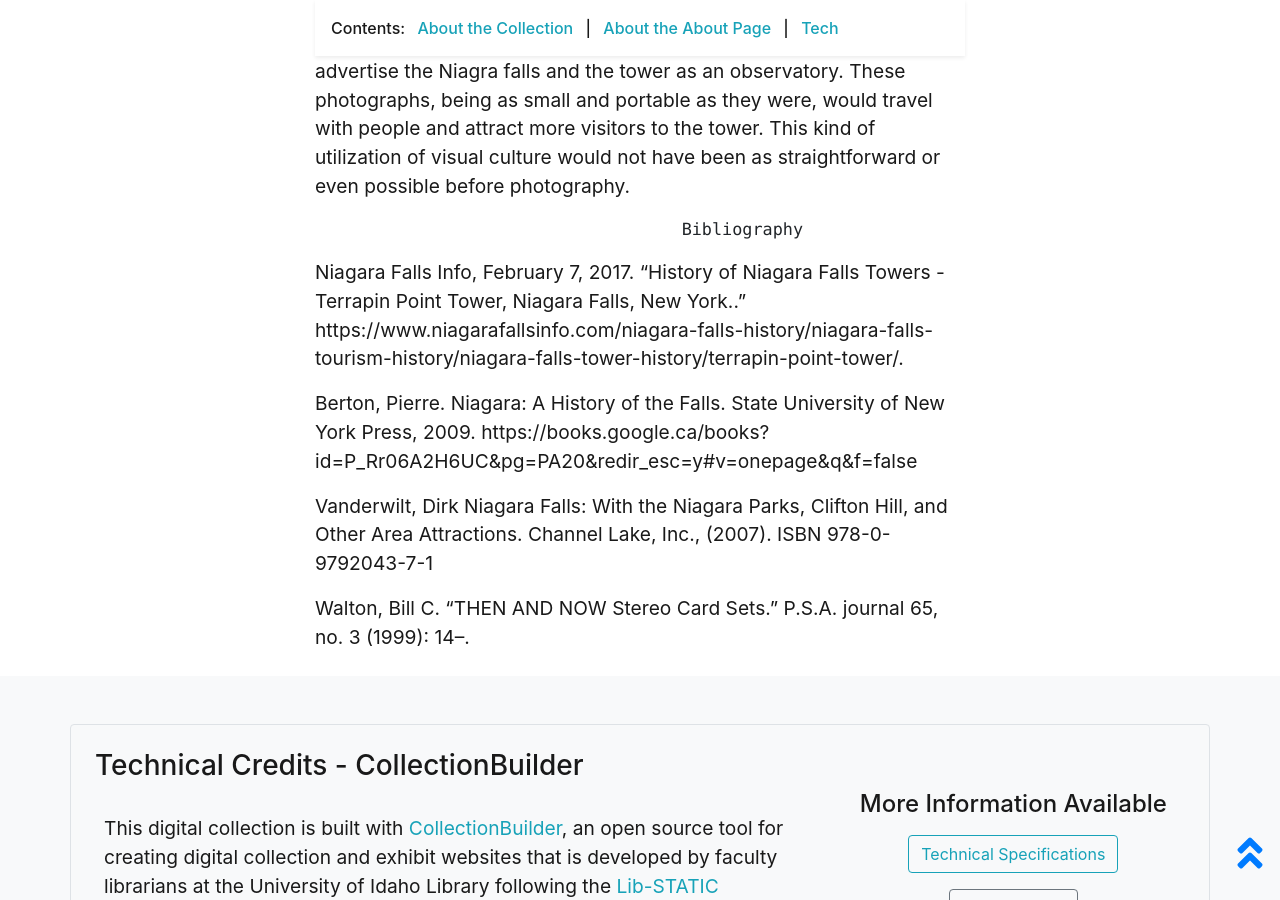
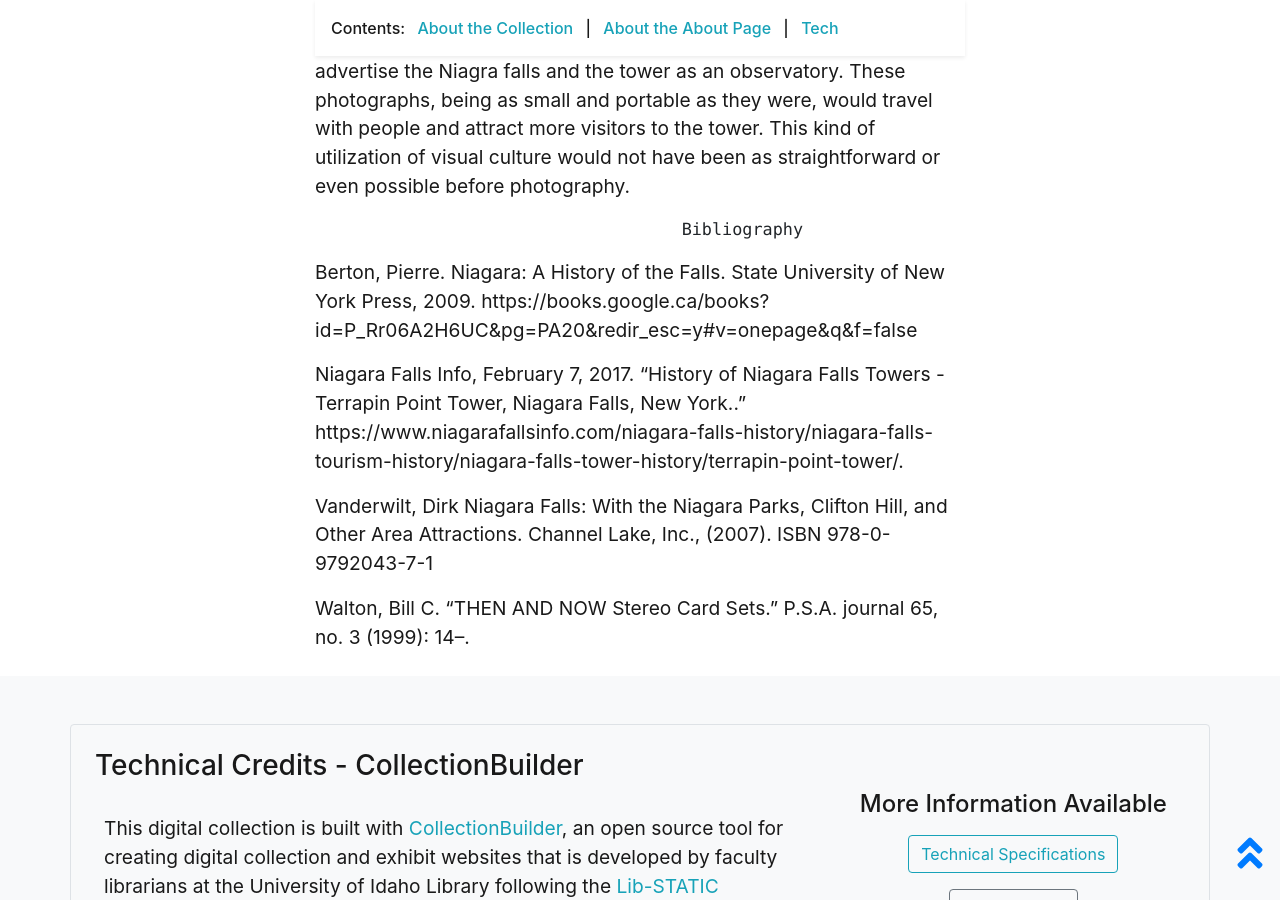
Before and after one commit to naomiegbunike/Terrapintowr, a Jekyll site: the page built from pages/about.md, in a window 1280 px wide and 900 px high, scrolled down 2414 px. Built offline with Jekyll 4.4.1, drawn with Linux system fonts in a browser that asks for light colours.

```diff
--- a/pages/about.md
+++ b/pages/about.md
@@ -34,9 +34,10 @@ The Terrapin tower and the visual culture associated with it highlights the impo
 
                                                                Bibliography
 
-Niagara Falls Info, February 7, 2017. “History of Niagara Falls Towers - Terrapin Point Tower, Niagara Falls, New York..” https://www.niagarafallsinfo.com/niagara-falls-history/niagara-falls-tourism-history/niagara-falls-tower-history/terrapin-point-tower/.
 
 Berton, Pierre. Niagara: A History of the Falls. State University of New York Press, 2009. https://books.google.ca/books?id=P_Rr06A2H6UC&pg=PA20&redir_esc=y#v=onepage&q&f=false
+
+Niagara Falls Info, February 7, 2017. “History of Niagara Falls Towers - Terrapin Point Tower, Niagara Falls, New York..” https://www.niagarafallsinfo.com/niagara-falls-history/niagara-falls-tourism-history/niagara-falls-tower-history/terrapin-point-tower/.
 
 Vanderwilt, Dirk Niagara Falls: With the Niagara Parks, Clifton Hill, and Other Area Attractions. Channel Lake, Inc., (2007). ISBN 978-0-9792043-7-1
 
```
